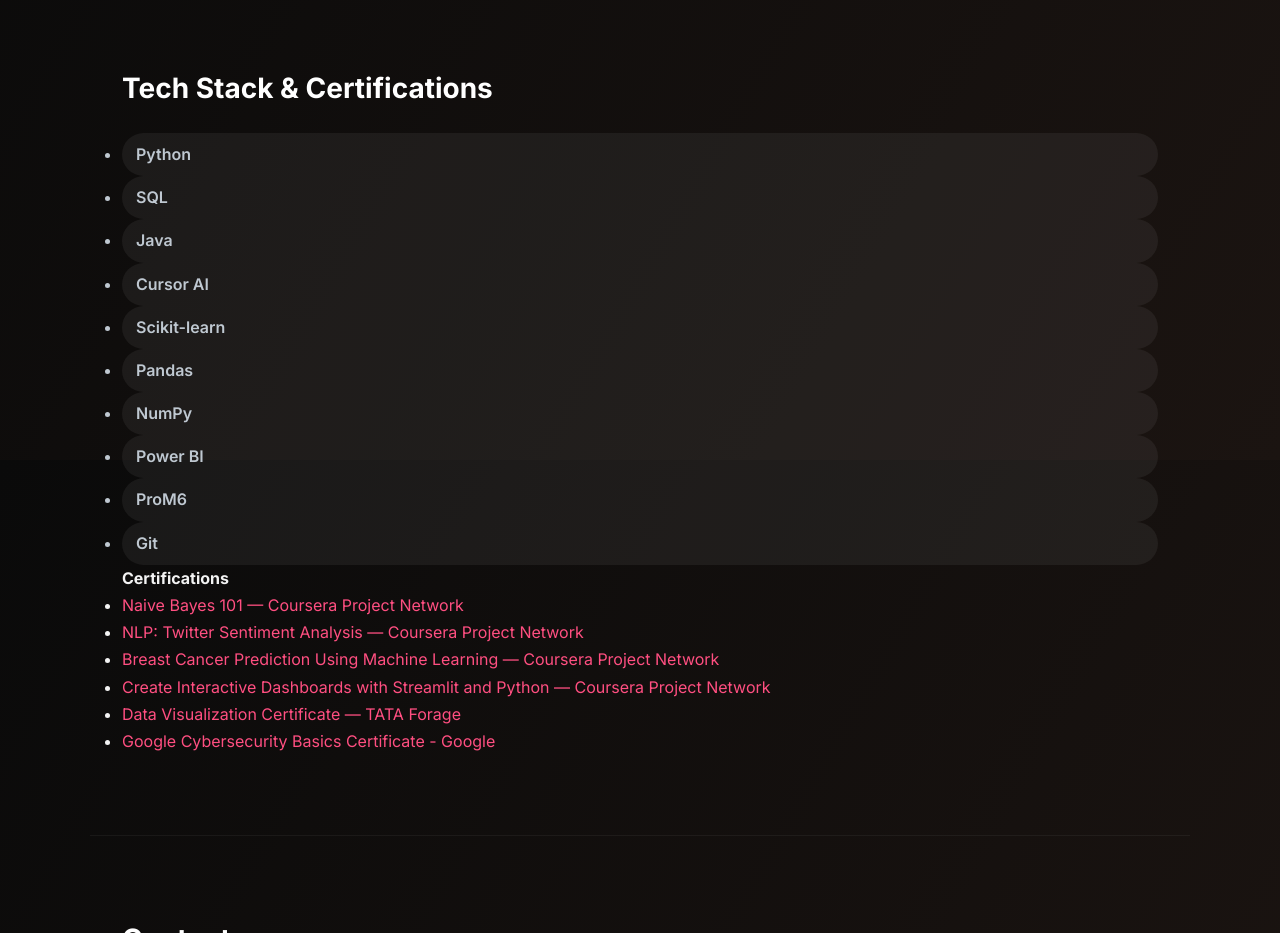
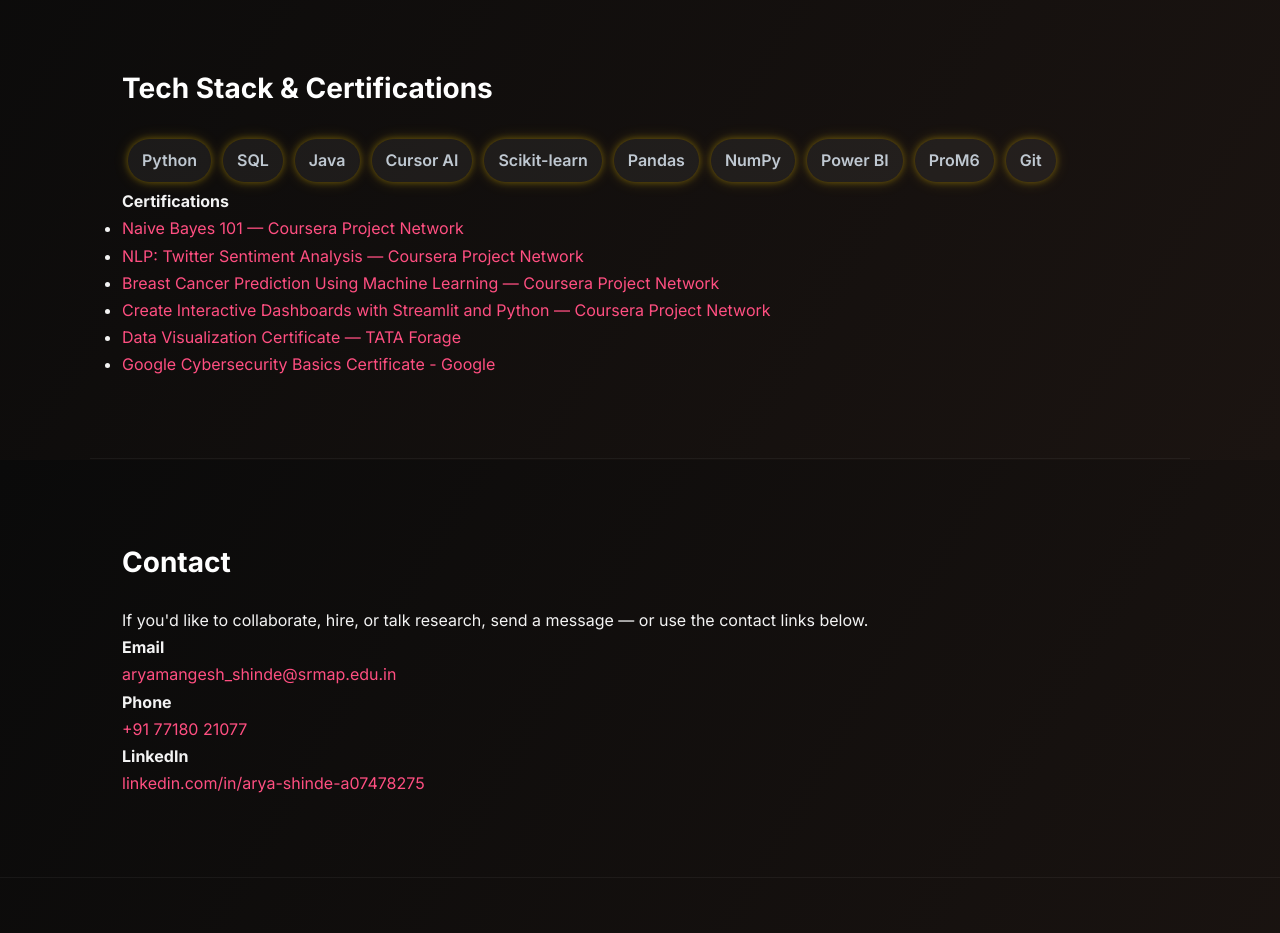
Before and after one commit to Blueorchid1711/Portfolio, a plain HTML site: page index.html in a window 1280 px wide. Shown: the part 2740-3673 px from the top of the page. Drawn offline with Linux system fonts and the light colour scheme.

Commit message:
Update styles.css

```diff
--- a/styles.css
+++ b/styles.css
@@ -317,3 +317,42 @@ button.link-like:hover {
               0 0 20px rgba(255, 204, 0, 0.2);
   transform: translateY(-2px);
 }
+/* ---------- Animated Tech Stack Glow ---------- */
+@keyframes glowPulse {
+  0% {
+    box-shadow: 0 0 4px rgba(255, 204, 0, 0.15),
+                0 0 10px rgba(255, 204, 0, 0.05);
+  }
+  50% {
+    box-shadow: 0 0 8px rgba(255, 204, 0, 0.4),
+                0 0 18px rgba(255, 204, 0, 0.2);
+  }
+  100% {
+    box-shadow: 0 0 4px rgba(255, 204, 0, 0.15),
+                0 0 10px rgba(255, 204, 0, 0.05);
+  }
+}
+
+.skill-list li {
+  background: rgba(255, 255, 255, 0.06);
+  padding: 8px 14px;
+  border-radius: 999px;
+  color: var(--muted);
+  font-weight: 600;
+  display: inline-block;
+  margin: 6px;
+  transition: all 0.35s ease;
+  animation: glowPulse 3s ease-in-out infinite;
+}
+
+/* Hover: strong yellow glow and lift */
+.skill-list li:hover {
+  color: #fff;
+  background: rgba(255, 204, 0, 0.25);
+  box-shadow:
+    0 0 12px rgba(255, 204, 0, 0.6),
+    0 0 24px rgba(255, 204, 0, 0.3);
+  transform: translateY(-3px) scale(1.05);
+  animation: none; /* stop the pulse when hovered for stable glow */
+  cursor: pointer;
+}
```
